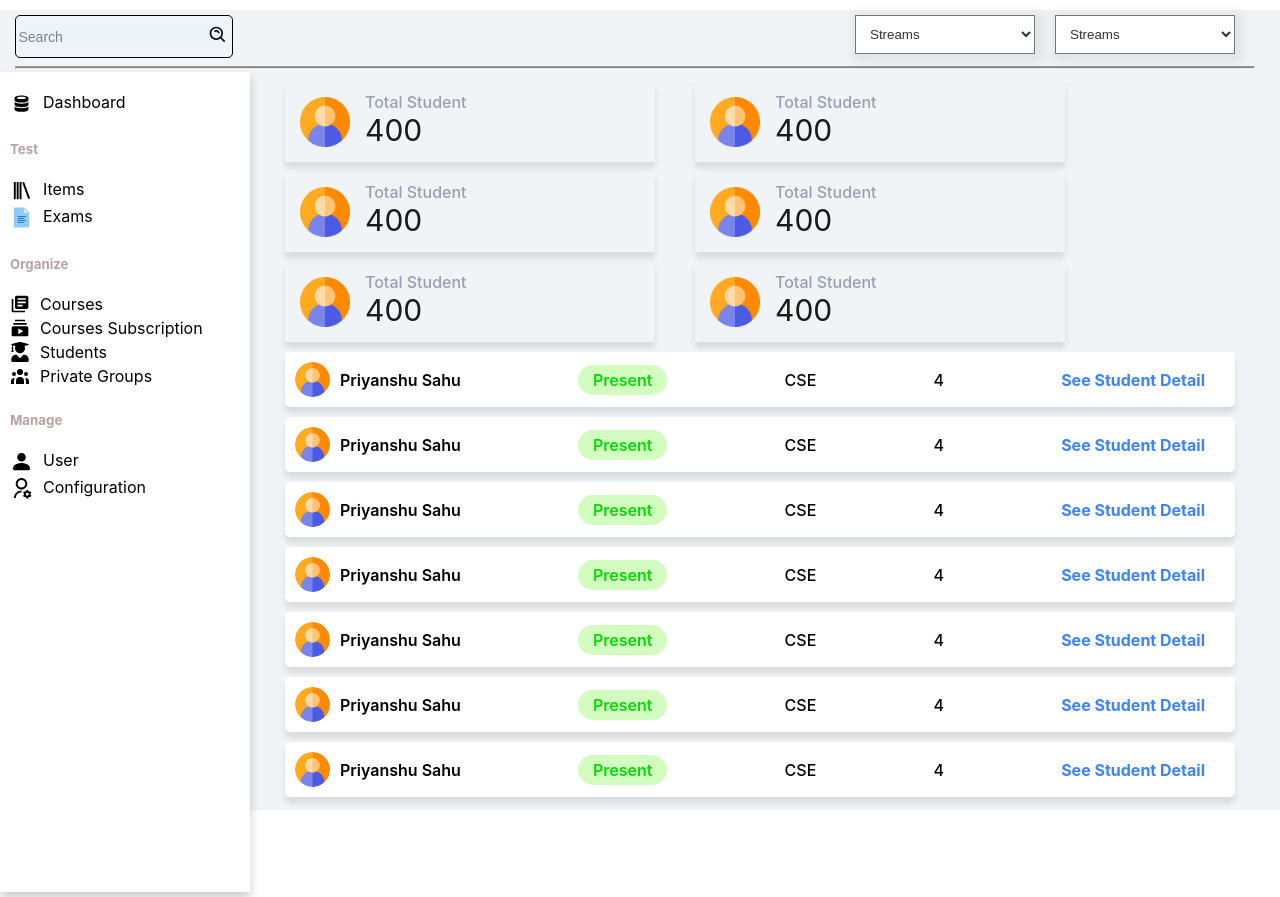
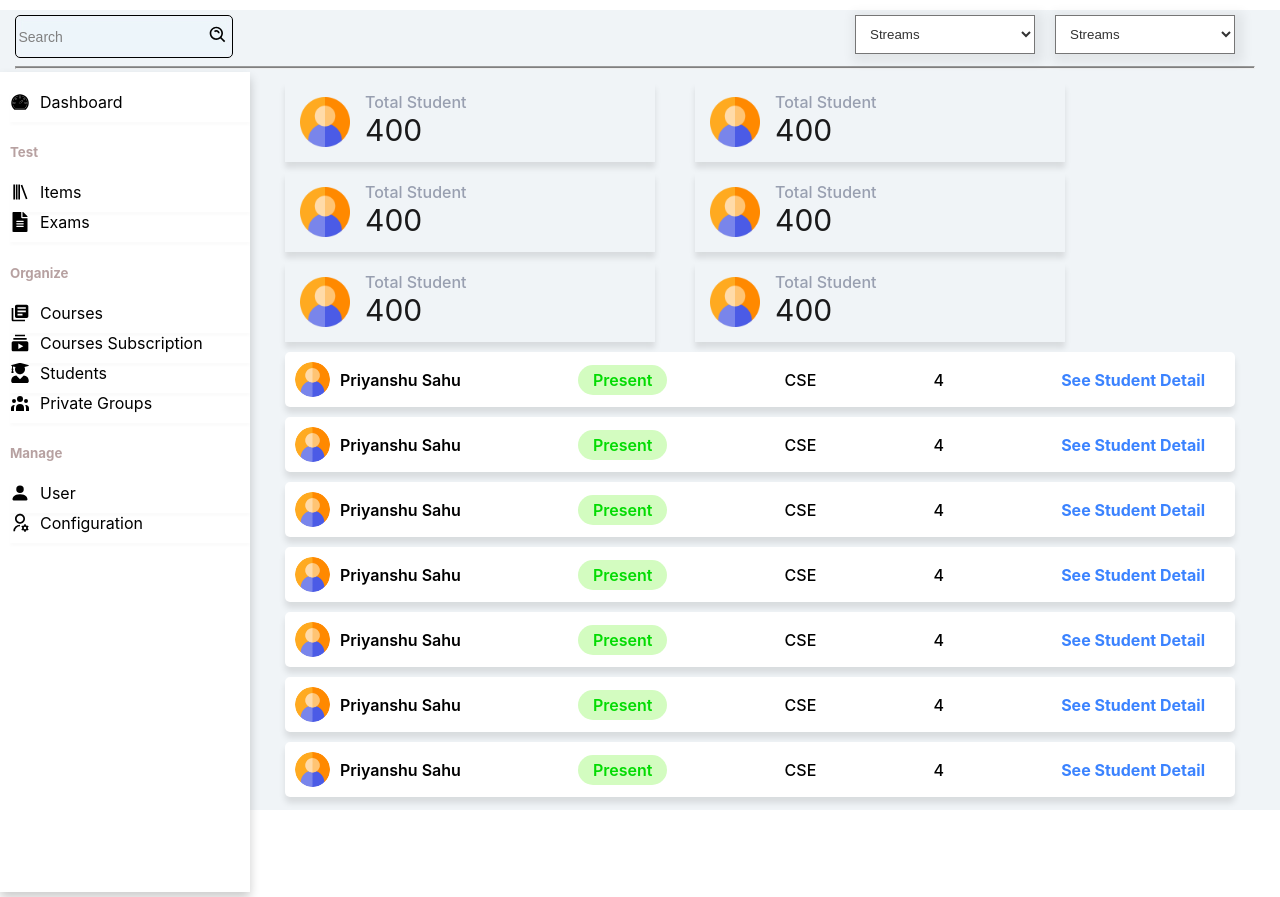
Before and after one commit to PriyanshuSahu2002/attendance_react_app, a React (Create React App) app: page / in a window 1280 px wide. Built offline with nearby package versions, Linux system fonts and the light colour scheme.

Commit message:
shadow box in slidebar
adding hover and shadow box

```diff
--- a/src/Components/Sheet.jsx
+++ b/src/Components/Sheet.jsx
@@ -1,6 +1,5 @@
 import React from 'react'
 import styled from 'styled-components'
-import Img from '../Image/img.jpg'
 import user from '../Image/user.png'
 
 const Container = styled.div`
--- a/src/Components/SideBarItems.jsx
+++ b/src/Components/SideBarItems.jsx
@@ -6,7 +6,13 @@ const Container = styled.div`
 display:flex;
 justify-content: left;
 margin-left: 10px;
-// box-shadow: 0px 3px 3px rgba(0, 0, 0, 2%);
+box-shadow: 0px 3px 3px rgba(0, 0, 0, 2%);
+transition-duration: 0.3s;
+height:30px;
+&:hover{
+  box-shadow: 0 6px 6px 0 rgba(0,0,0,0.10);
+  cursor:pointer;
+}
 `
 const Icon = styled.i`
 `
--- a/src/Components/Sidebar.jsx
+++ b/src/Components/Sidebar.jsx
@@ -1,8 +1,8 @@
 import React from 'react'
 import styled from 'styled-components'
 import SideBarItems from './SideBarItems'
-import {DiDatabase} from 'react-icons/di'
-import {FcDocument} from 'react-icons/fc'
+import {AiTwotoneDashboard} from 'react-icons/ai'
+import {FaFileAlt} from 'react-icons/fa'
 import {BiLibrary} from 'react-icons/bi'
 import {MdLibraryBooks} from 'react-icons/md'
 import {MdSubscriptions} from 'react-icons/md'
@@ -26,21 +26,21 @@ const Container = styled.div`
 `
 const Sidebar = () =>{
  let styling = {color: '#b7a1a1', marginLeft: '10px'};
-
+ let fontSize = {fontSize: '20px'};
   return (
     <Container sizeY = {window.innerHeight}>
-        <SideBarItems name = "Dashboard" icon = {<DiDatabase style={{fontSize: '23px'}} />} />
+        <SideBarItems name = "Dashboard" icon = {<AiTwotoneDashboard style={fontSize}/>} />
         <h5 style = {styling} >Test</h5>
-        <SideBarItems name = "Items" icon = {<BiLibrary style={{fontSize: '23px'}} />} />
-        <SideBarItems name = "Exams" icon = {<FcDocument style={{fontSize: '23px'}} />} />
+        <SideBarItems name = "Items" icon = {<BiLibrary style={fontSize} />} />
+        <SideBarItems name = "Exams" icon = {<FaFileAlt style={fontSize} />} />
         <h5 style = {styling}>Organize</h5>
-        <SideBarItems name = "Courses" icon = {<MdLibraryBooks style={{fontSize: '20px'}} />} />
-        <SideBarItems name = "Courses Subscription" icon = {<MdSubscriptions style={{fontSize: '20px'}} />} />
-        <SideBarItems name = "Students" icon = {<FaUserGraduate style={{fontSize: '20px'}} />} />
-        <SideBarItems name = "Private Groups" icon = {<HiUserGroup style={{fontSize: '20px'}} />} />
+        <SideBarItems name = "Courses" icon = {<MdLibraryBooks style={fontSize} />} />
+        <SideBarItems name = "Courses Subscription" icon = {<MdSubscriptions style={fontSize} />} />
+        <SideBarItems name = "Students" icon = {<FaUserGraduate style={fontSize} />} />
+        <SideBarItems name = "Private Groups" icon = {<HiUserGroup style={fontSize} />} />
         <h5 style = {styling}>Manage</h5>
-        <SideBarItems name = "User" icon = {<BsFillPersonFill style={{fontSize: '23px'}} />} />
-        <SideBarItems name = "Configuration" icon = {<RiUserSettingsLine style={{fontSize: '23px'}} />} />
+        <SideBarItems name = "User" icon = {<BsFillPersonFill style={fontSize} />} />
+        <SideBarItems name = "Configuration" icon = {<RiUserSettingsLine style={fontSize} />} />
     </Container>
   )
 }
```
